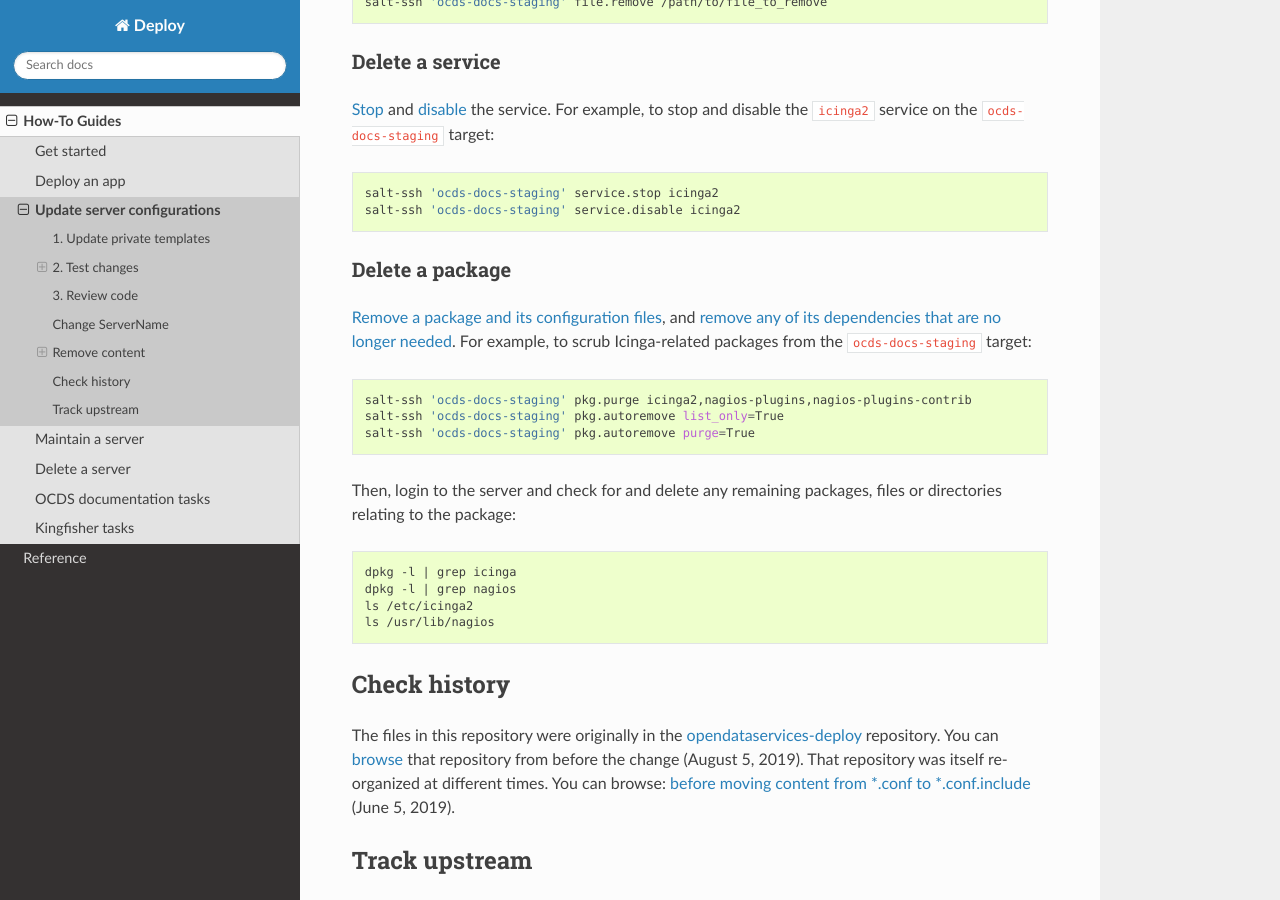
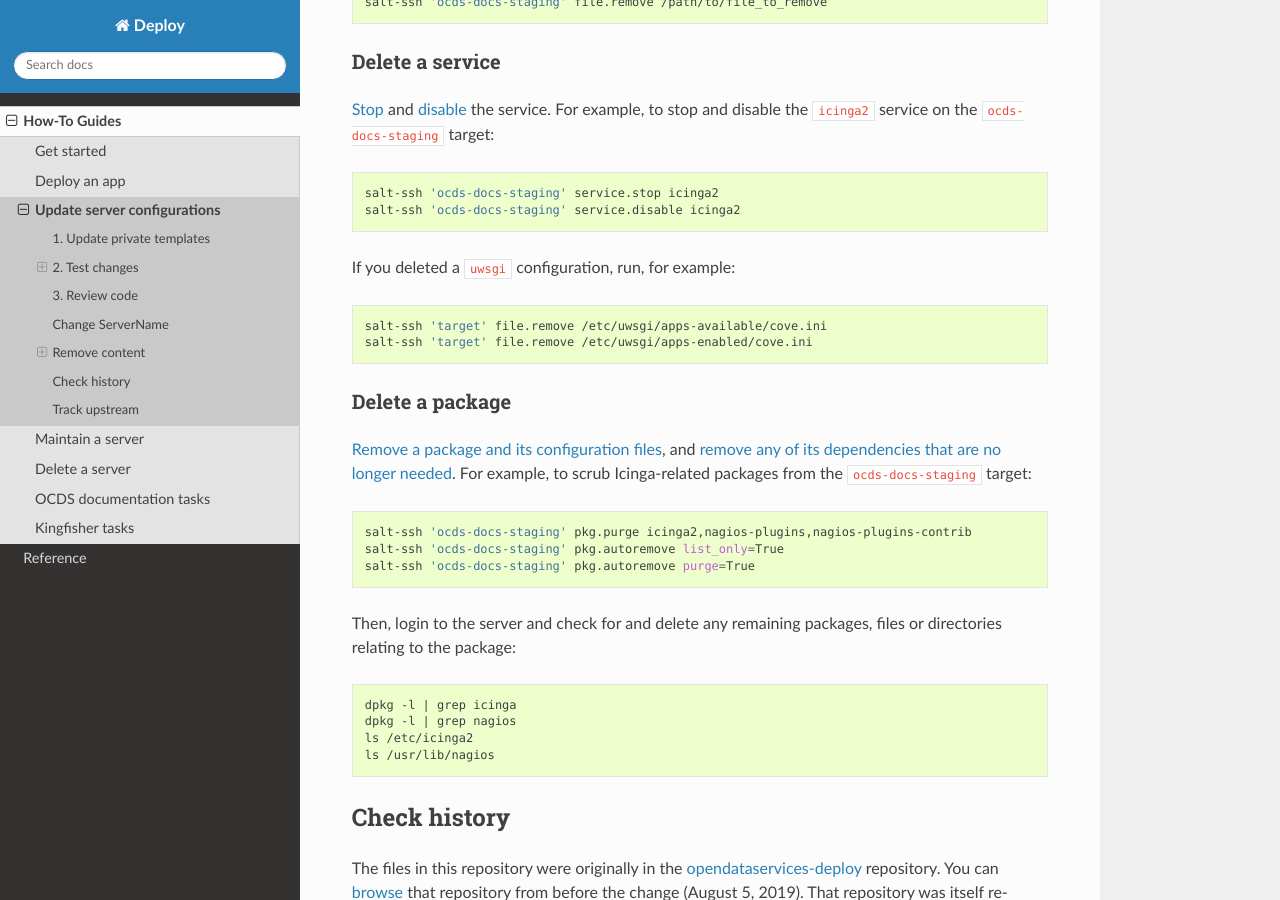
Before and after one commit to open-contracting/deploy, a Sphinx documentation site: the page built from docs/how-to/update.rst, in a window 1280 px wide and 900 px high, scrolled down 2728 px. Built offline with Sphinx 7.4.7 and the Read the Docs theme 2.0.0, drawn with Linux system fonts in a browser that asks for light colours.

Commit message:
Document alternative to removeuwsgi macro

```diff
--- a/docs/how-to/update.rst
+++ b/docs/how-to/update.rst
@@ -129,6 +129,13 @@ Delete a service
    salt-ssh 'ocds-docs-staging' service.stop icinga2
    salt-ssh 'ocds-docs-staging' service.disable icinga2
 
+If you deleted a ``uwsgi`` configuration, run, for example:
+
+.. code-block:: bash
+
+   salt-ssh 'target' file.remove /etc/uwsgi/apps-available/cove.ini
+   salt-ssh 'target' file.remove /etc/uwsgi/apps-enabled/cove.ini
+
 Delete a package
 ~~~~~~~~~~~~~~~~
 
```
Also changed, not shown: 1 other file.
